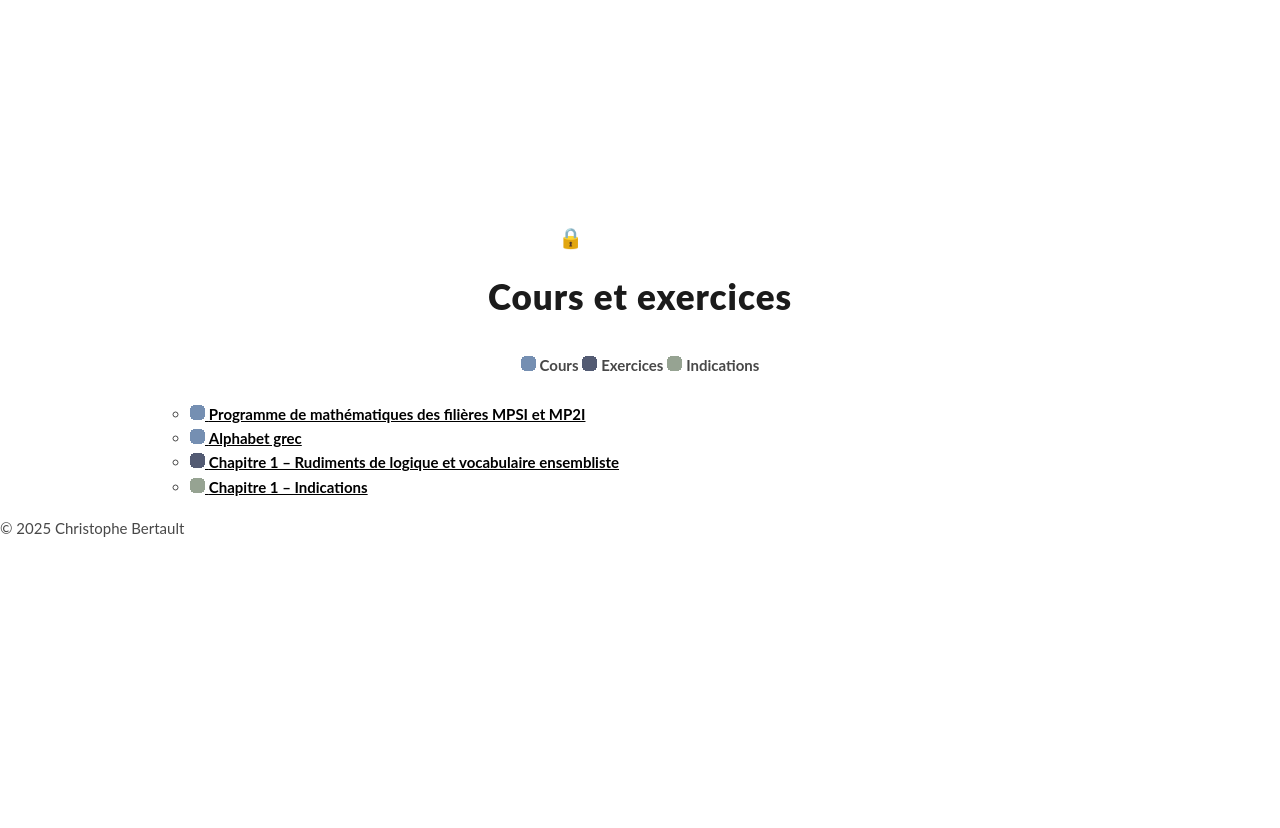
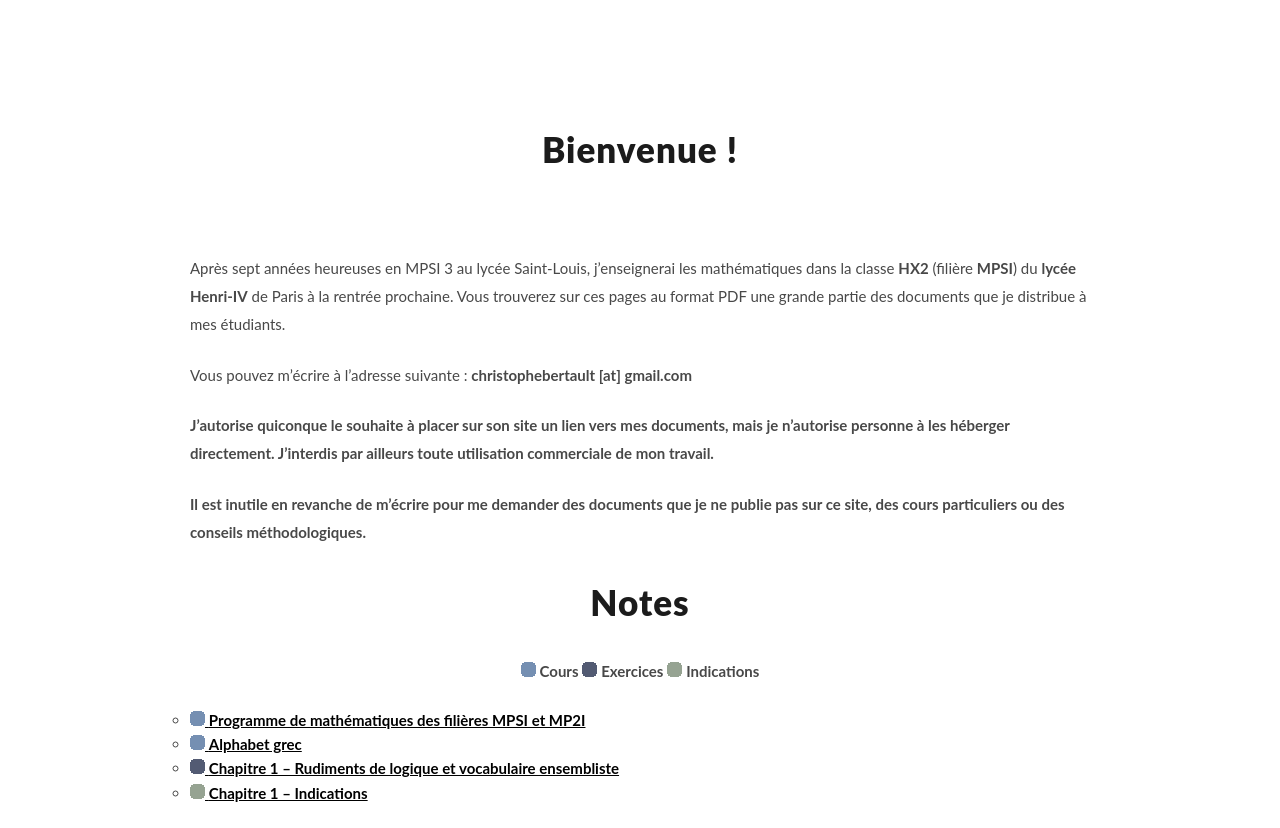
Before and after one commit to LD-10/mldm, a plain HTML site: page cours-et-exercices.html in a window 1280 px wide. Shown: the part 75-903 px from the top of the page. Before the commit the page ends 800 px from the top, so only its background shows below. Drawn offline with Linux system fonts and the light colour scheme; files whose address does not match are found by name.

Commit message:
Update cours-et-exercices.html

```diff
--- a/cours-et-exercices.html
+++ b/cours-et-exercices.html
@@ -3,42 +3,40 @@
 <head>
   <meta charset="UTF-8">
   <meta name="viewport" content="width=device-width, initial-scale=1">
-  <title>Cours et exercices – Christophe Bertault</title>
+  <title>MAGULU Luc-David</title>
   <link rel="stylesheet" href="style.css">
 </head>
 <body>
-  <!-- Header identique à index.html -->
   <header>
     <div class="container">
-      <a href="index.html">
-        <span class="site-title">Christophe Bertault</span>
+      <a href="/">
+        <span class="site-title">MAGULU Luc-David</span>
       </a>
-      <p class="site-description">Mathématiques en MPSI</p>
+      <p class="site-description"></p>
     </div>
   </header>
 
-  <!-- Navigation identique à index.html -->
   <nav>
     <div class="container">
       <ul class="menu">
         <li><a href="index.html">Accueil</a></li>
-        <li><a href="cours-et-exercices.html" aria-current="page">Cours & Exercices</a></li>
+        <li><a href="cours-et-exercices.html">  Notes</a></li>
         <li>
-          <a href="#">Devoirs</a>
+          <a href="#"> </a>
           <ul>
-            <li><a href="devoirs-a-la-maison.html">À la maison</a></li>
-            <li><a href="devoirs-surveilles.html">Surveillés</a></li>
+            <li><a href="devoirs-a-la-maison.html"> </a></li>
+            <li><a href="devoirs-surveilles.html"> </a></li>
           </ul>
         </li>
         <li>
-          <a href="#">Vie de la classe</a>
+          <a href="#"> </a>
           <ul>
-            <li><a href="programmes-de-colles.html">Programmes de colles</a></li>
-            <li><a href="ccs.html">Salle L311 🔒</a></li>
+            <li><a href="programmes-de-colles.html"> </a></li>
+            <li><a href="ccs.html"> </a></li>
           </ul>
         </li>
-        <li><a href="articles.html">Articles</a></li>
-        <li><a href="liens.html">Liens</a></li>
+        <li><a href="articles.html">Travaux scientifiques</a></li>
+        <li><a href="liens.html">CV</a></li>
       </ul>
     </div>
   </nav>
@@ -46,17 +44,28 @@
   <main class="container">
     <article>
       <header class="entry-header">
-        <h1 class="entry-title">Cours et exercices</h1>
+        <h1 class="entry-title">Bienvenue !</h1>
       </header>
       <div class="entry-content">
-        <!-- Légende des icônes -->
+        <p><img src="carrevide.png" alt="vide" width="15" height="15"></p>
+        <p>Après sept années heureuses en MPSI 3 au lycée Saint-Louis, j’enseignerai les mathématiques dans la classe <strong>HX2</strong> (filière <strong>MPSI</strong>) du <strong>lycée Henri-IV</strong> de Paris à la rentrée prochaine. Vous trouverez sur ces pages au format PDF une grande partie des documents que je distribue à mes étudiants.</p>
+        <p>Vous pouvez m’écrire à l’adresse suivante : <strong>christophebertault [at] gmail.com</strong></p>
+        <p><strong><span colourother>J’autorise quiconque le souhaite à placer sur son site un lien vers mes documents, mais je n’autorise personne à les héberger directement. J’interdis par ailleurs toute utilisation commerciale de mon travail.</span></strong></p>
+        <p><strong><span colouredanger>Il est inutile en revanche de m’écrire pour me demander des documents que je ne publie pas sur ce site, des cours particuliers ou des conseils méthodologiques.</span></strong></p>
+      </div>
+    </article>
+
+    <!-- Section Cours et Exercices -->
+    <article>
+      <header class="entry-header">
+        <h2 class="entry-title">Notes </h2>
+      </header>
+      <div class="entry-content">
         <p style="text-align: center;">
           <img src="images/carrebleu.png" alt="bleu" width="15" height="15"> <strong>Cours</strong>
           <img src="images/carrenoir.png" alt="noir" width="15" height="15"> <strong>Exercices</strong>
           <img src="images/carrevert.png" alt="vert" width="15" height="15"> <strong>Indications</strong>
         </p>
-
-        <!-- Liste des documents -->
         <ul class="documents">
           <li>
             <a href="documents/coursetexercices/Programme%20maths%20MPSI-MP2I%20(2021).pdf" target="_blank">
@@ -73,23 +82,23 @@
           <li>
             <a href="documents/coursetexercices/Exercices%20-%20Rudiments%20de%20logique%20et%20vocabulaire%20ensembliste.pdf" target="_blank">
               <img src="images/carrenoir.png" alt="noir" width="15" height="15">
-              <strong>Chapitre 1 – Rudiments de logique et vocabulaire ensembliste</strong>
+              <strong>Chapitre 1 – Rudiments de logique et vocabulaire ensembliste</strong>
             </a>
           </li>
           <li>
             <a href="documents/coursetexercices/Exercices%20indications%20-%20Rudiments%20de%20logique%20et%20vocabulaire%20ensembliste.pdf" target="_blank">
               <img src="images/carrevert.png" alt="vert" width="15" height="15">
-              <strong>Chapitre 1 – Indications</strong>
+              <strong>Chapitre 1 – Indications</strong>
             </a>
           </li>
-          <!-- … répéter le même schéma pour les chapitres 2 à 20 … -->
+          <!-- … ajoute ici la suite des chapitres … -->
         </ul>
       </div>
     </article>
   </main>
 
   <footer>
-    <p>&copy; 2025 Christophe Bertault</p>
+    <p></p>
   </footer>
 </body>
 </html>
```
